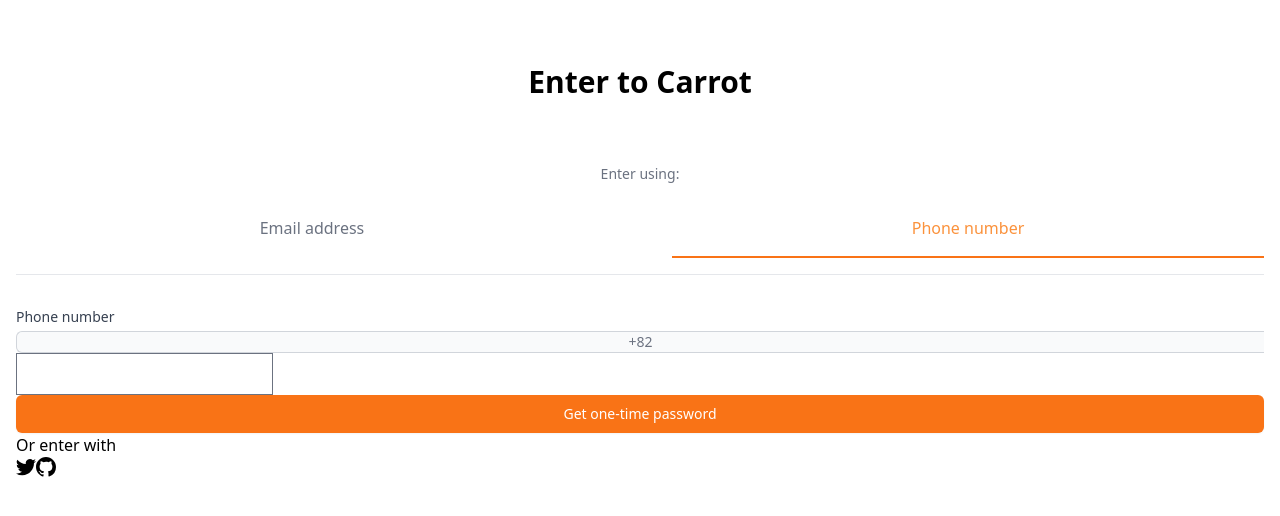
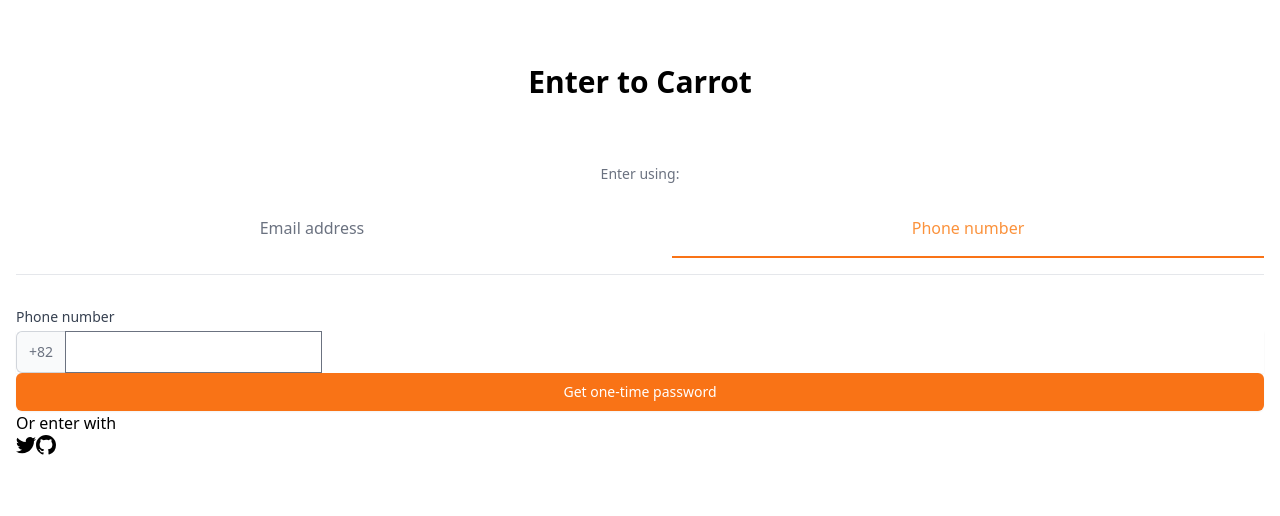
Before and after one commit to blkluv/next_carrot_market, a Next.js app: page /enter in a window 1280 px wide. Both pictures are taken after a click on the button "Phone number". Shown: the top 516 px of the page. Built offline with nearby package versions, Linux system fonts and the light colour scheme.

Commit message:
Update enter.tsx

```diff
--- a/src/pages/enter.tsx
+++ b/src/pages/enter.tsx
@@ -53,7 +53,7 @@ export default function Enter() {
               />
             ) : null}
             {method === "phone" ? (
-              <div>
+              <div className="flex shadow-sm rounded-ms">
                 <span className="flex items-center justify-center px-3 text-sm text-gray-500 border border-r-0 border-gray-300 select-none rounded-l-md bg-gray-50">
                   +82
                 </span>
```
